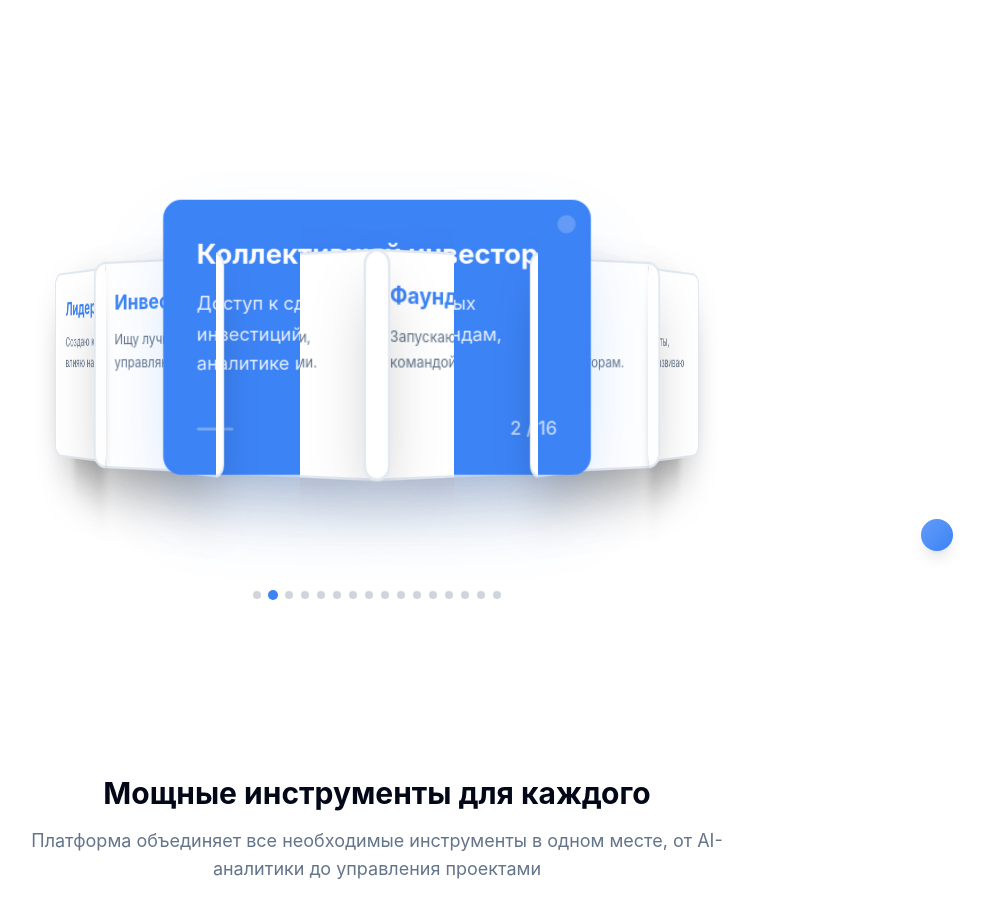
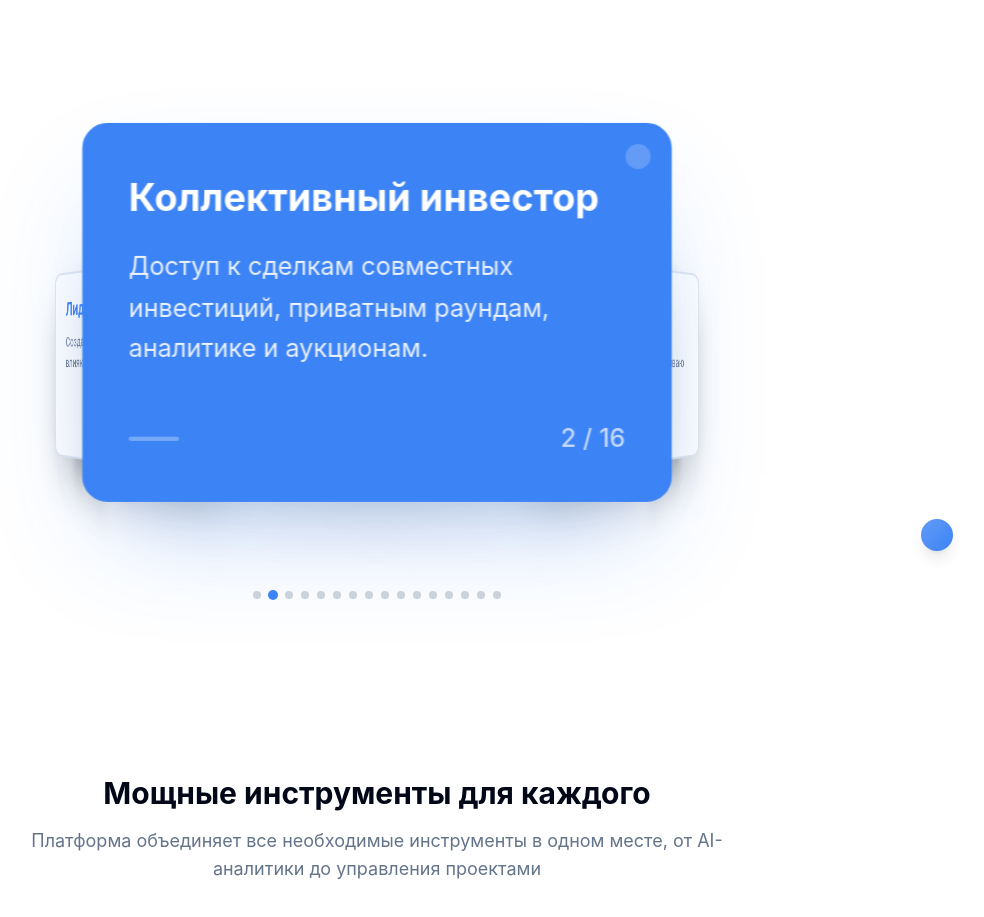
Before and after one commit to tbn01-acc/investex-launchpad, a React (Vite) app: page / in a window 1280 px wide. Shown: the part 1080-1997 px from the top of the page, without its empty margins (263-1247 px from the left). Built offline with nearby package versions, Linux system fonts and the light colour scheme.

Commit message:
Bring active card to front

```diff
--- a/src/components/RoleAnimator.tsx
+++ b/src/components/RoleAnimator.tsx
@@ -52,13 +52,18 @@ const RoleAnimator = () => {
     // Calculate position for this card
     const angle = index * angleStep - (activeIndex * angleStep);
     const x = Math.sin(angle) * radius;
-    const z = Math.cos(angle) * radius;
+    let z = Math.cos(angle) * radius;
 
     // Calculate rotation and scale
     const rotationY = (angle * 180) / Math.PI;
     const isActive = index === activeIndex;
-    const scale = isActive ? 1.1 : 0.9;
-    const elevationY = isActive ? -20 : 0;
+    const scale = isActive ? 1.2 : 0.9;
+    const elevationY = isActive ? -30 : 0;
+
+    // Bring active card significantly forward
+    if (isActive) {
+      z = z + 150; // Push active card much closer to viewer
+    }
 
     // Calculate opacity based on z-position (closer cards are more visible)
     const opacity = z > -100 ? 1 : Math.max(0.3, (z + 200) / 300);
@@ -72,7 +77,7 @@ const RoleAnimator = () => {
         scale(${scale})
       `,
       opacity,
-      zIndex: Math.round(z + 300),
+      zIndex: isActive ? 1000 : Math.round(z + 300),
     };
   };
 
```
